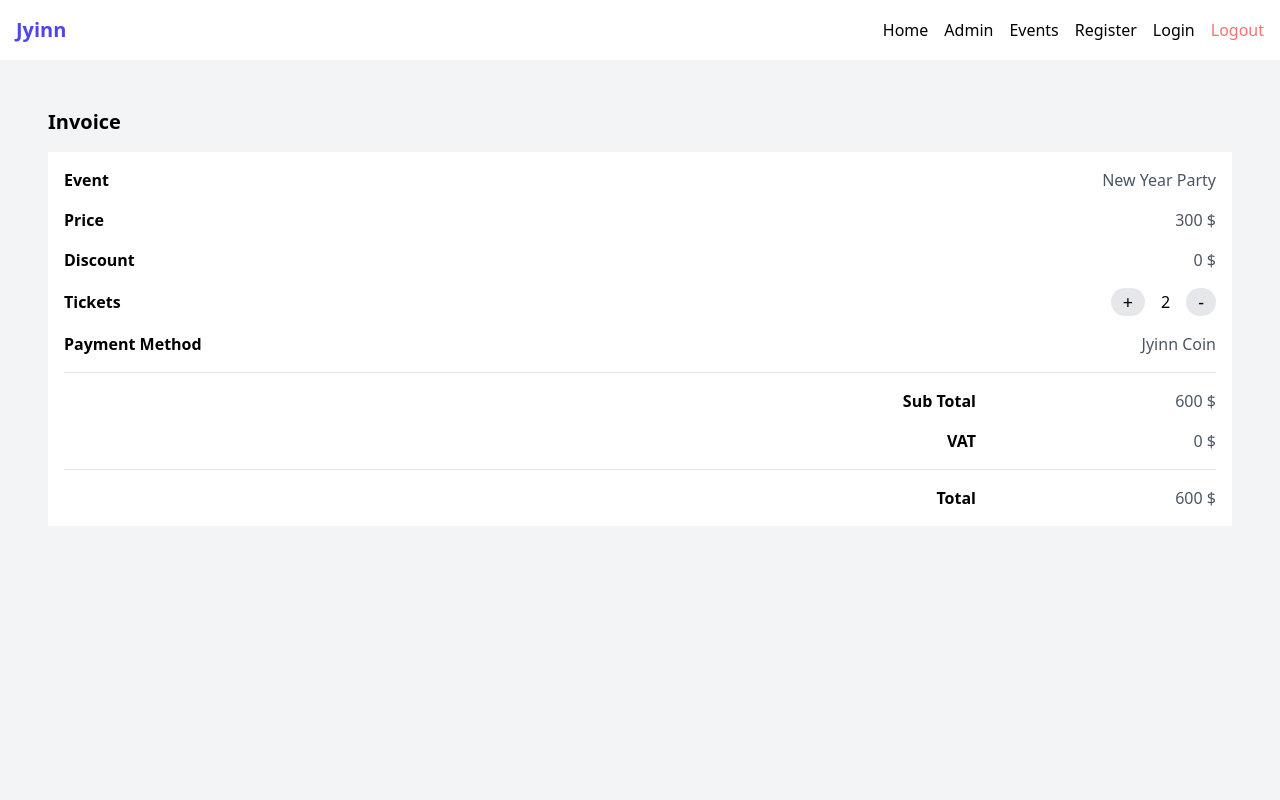
After one commit to williamMak25/Event_ticker, a Flask app: page /payment in a window 1280 px wide. The commit adds this page. Run offline with Flask 3, Linux system fonts and the light colour scheme.

Commit message:
add payment UI

```diff
--- a/pages/route.py
+++ b/pages/route.py
@@ -17,7 +17,12 @@ def login():
 
 @pages.route('/events',methods=['GET'])
 def event_page():
-    return render_template('events.html')
+    user_id = session.get('user_id')
+    return render_template('events.html',user_id=user_id)
+
+@pages.route('/payment',methods=['GET'])
+def payment_page():
+    return render_template('payment.html')
 
 
 # admin routes
--- a/schemas/events.py
+++ b/schemas/events.py
@@ -5,7 +5,6 @@ from schemas.secondary_tables import user_events
 import uuid
 class Event(db.Model):
     __tablename__ = 'events'
-
 
     id = db.Column(UUID(as_uuid=True), primary_key=True,default=uuid.uuid4)
     name = db.Column(db.String(200), nullable=False)
--- a/schemas/payment.py
+++ b/schemas/payment.py
@@ -31,7 +31,7 @@ class Transtions(db.Model):
     wallet_id = db.Column(UUID(as_uuid=True),db.ForeignKey('wallets.id'),nullable=False)
 
     amount = db.Column(db.Float,nullable=False)
-    type = db.Column(db.String(50),nullable=False)  # 'credit' or 'debit'
+    type = db.Column(db.String(50),nullable=False)  # 'withdraw' or 'topup'
     created_at = db.Column(db.DateTime, default=datetime.now)
 
     wallets = db.relationship('Wallet',back_populates='transtions',lazy='select')
--- a/static/dist/output.css
+++ b/static/dist/output.css
@@ -697,6 +697,11 @@ video {
   height: 100vh;
 }
 
+.h-fit {
+  height: -moz-fit-content;
+  height: fit-content;
+}
+
 .min-h-screen {
   min-height: 100vh;
 }
@@ -716,6 +721,30 @@ video {
 
 .w-full {
   width: 100%;
+}
+
+.min-w-80 {
+  min-width: 20rem;
+}
+
+.min-w-40 {
+  min-width: 10rem;
+}
+
+.min-w-72 {
+  min-width: 18rem;
+}
+
+.min-w-64 {
+  min-width: 16rem;
+}
+
+.min-w-6 {
+  min-width: 1.5rem;
+}
+
+.min-w-52 {
+  min-width: 13rem;
 }
 
 .max-w-md {
@@ -747,8 +776,20 @@ video {
   flex-direction: column;
 }
 
+.items-start {
+  align-items: flex-start;
+}
+
+.items-end {
+  align-items: flex-end;
+}
+
 .items-center {
   align-items: center;
+}
+
+.justify-start {
+  justify-content: flex-start;
 }
 
 .justify-end {
@@ -807,6 +848,12 @@ video {
   margin-bottom: calc(1.5rem * var(--tw-space-y-reverse));
 }
 
+.space-x-8 > :not([hidden]) ~ :not([hidden]) {
+  --tw-space-x-reverse: 0;
+  margin-right: calc(2rem * var(--tw-space-x-reverse));
+  margin-left: calc(2rem * calc(1 - var(--tw-space-x-reverse)));
+}
+
 .overflow-hidden {
   overflow: hidden;
 }
@@ -825,6 +872,10 @@ video {
 
 .rounded-md {
   border-radius: 0.375rem;
+}
+
+.rounded-full {
+  border-radius: 9999px;
 }
 
 .border {
@@ -895,14 +956,29 @@ video {
   background-color: rgb(255 255 255 / var(--tw-bg-opacity, 1));
 }
 
-.bg-red-500 {
+.bg-gray-400 {
   --tw-bg-opacity: 1;
-  background-color: rgb(239 68 68 / var(--tw-bg-opacity, 1));
+  background-color: rgb(156 163 175 / var(--tw-bg-opacity, 1));
 }
 
-.bg-red-600 {
+.bg-gray-200 {
   --tw-bg-opacity: 1;
-  background-color: rgb(220 38 38 / var(--tw-bg-opacity, 1));
+  background-color: rgb(229 231 235 / var(--tw-bg-opacity, 1));
+}
+
+.bg-yellow-300 {
+  --tw-bg-opacity: 1;
+  background-color: rgb(253 224 71 / var(--tw-bg-opacity, 1));
+}
+
+.bg-red-200 {
+  --tw-bg-opacity: 1;
+  background-color: rgb(254 202 202 / var(--tw-bg-opacity, 1));
+}
+
+.bg-red-300 {
+  --tw-bg-opacity: 1;
+  background-color: rgb(252 165 165 / var(--tw-bg-opacity, 1));
 }
 
 .p-2 {
@@ -975,6 +1060,10 @@ video {
 
 .text-start {
   text-align: start;
+}
+
+.text-end {
+  text-align: end;
 }
 
 .font-sans {
@@ -1063,28 +1152,19 @@ video {
   color: rgb(15 23 42 / var(--tw-text-opacity, 1));
 }
 
+.text-violet-400 {
+  --tw-text-opacity: 1;
+  color: rgb(167 139 250 / var(--tw-text-opacity, 1));
+}
+
 .text-white {
   --tw-text-opacity: 1;
   color: rgb(255 255 255 / var(--tw-text-opacity, 1));
 }
 
-.text-violet-400 {
+.text-gray-600 {
   --tw-text-opacity: 1;
-  color: rgb(167 139 250 / var(--tw-text-opacity, 1));
-}
-
-.text-red-200 {
-  --tw-text-opacity: 1;
-  color: rgb(254 202 202 / var(--tw-text-opacity, 1));
-}
-
-.text-gray-200 {
-  --tw-text-opacity: 1;
-  color: rgb(229 231 235 / var(--tw-text-opacity, 1));
-}
-
-.underline {
-  text-decoration-line: underline;
+  color: rgb(75 85 99 / var(--tw-text-opacity, 1));
 }
 
 .placeholder-gray-400::-moz-placeholder {
--- /dev/null
+++ b/templates/payment.html
@@ -0,0 +1,56 @@
+{% extends "layout.html" %} {% block content %}
+<div class="p-8 space-y-4">
+  <h1 class="text-xl font-semibold">Invoice</h1>
+  <div id="payment_container" class="bg-white p-4 space-y-4">
+    <div class="flex items-center justify-between">
+      <p class="font-semibold">Event</p>
+      <p class="text-gray-600">New Year Party</p>
+    </div>
+    <div class="flex items-center justify-between">
+      <p class="font-semibold">Price</p>
+      <p class="text-gray-600">300 $</p>
+    </div>
+    <div class="flex items-center justify-between">
+      <p class="font-semibold">Discount</p>
+      <p class="text-gray-600">0 $</p>
+    </div>
+    <div class="flex items-center justify-between">
+      <p class="font-semibold">Tickets</p>
+      <div class="flex items-center space-x-4">
+        <button
+          class="bg-gray-200 h-fit w-fit rounded-full flex items-center justify-center"
+        >
+          <span class="px-3 text-lg">+</span>
+        </button>
+        <span class="">2</span>
+        <button
+          class="bg-gray-200 h-fit w-fit rounded-full flex items-center justify-center"
+        >
+          <span class="px-3 text-lg">-</span>
+        </button>
+      </div>
+    </div>
+    <div class="flex items-center justify-between">
+      <p class="font-semibold">Payment Method</p>
+      <p class="text-gray-600">Jyinn Coin</p>
+    </div>
+
+    <hr />
+    <div class="flex flex-col items-end justify-between space-y-4">
+      <div class="flex items-center justify-end space-x-8">
+        <p class="font-semibold">Sub Total</p>
+        <p class="text-gray-600 min-w-52 text-end">600 $</p>
+      </div>
+      <div class="flex items-center justify-end space-x-8">
+        <p class="font-semibold">VAT</p>
+        <p class="text-gray-600 min-w-52 text-end">0 $</p>
+      </div>
+      <hr class="border-gray-200 w-full" />
+      <div class="flex items-center justify-start space-x-8">
+        <p class="font-semibold">Total</p>
+        <p class="text-gray-600 min-w-52 text-end">600 $</p>
+      </div>
+    </div>
+  </div>
+</div>
+{% endblock %}
```
Also changed, not shown: other parts of static/dist/output.css (+39 -20 lines), api/routes.py (+31 -6 lines), templates/admin_payments.html (+64 -19 lines), templates/events.html (+5 -20 lines).
